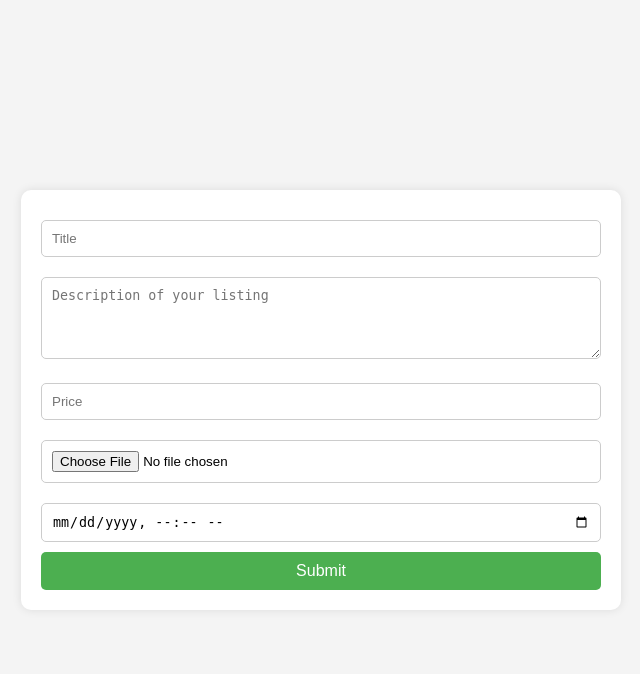
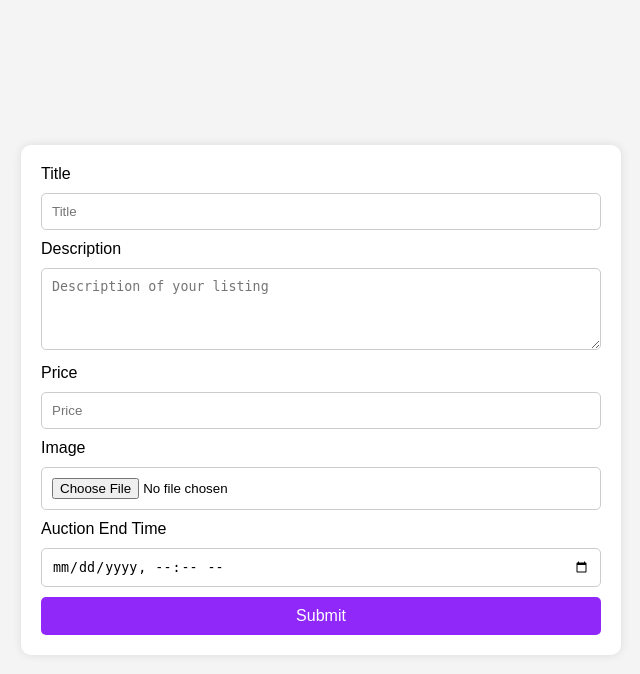
Before and after one commit to ZafirChowdhury/b2bWeb, a Python web app: template templates/new_listing.html in a window 1280 px wide. Shown: the top 674 px of the page, without its empty margins (319-959 px from the left). Run offline with Jinja, Linux system fonts and the light colour scheme; the template is opened without the code that fills it, so the values that code supplies are empty.

Commit message:
Made the pages look nicer

```diff
--- a/static/styles/styles.css
+++ b/static/styles/styles.css
@@ -22,7 +22,7 @@ form {
 }
 
 /* Form inputs */
-input[type="text"], input[type="number"], input[type="file"], input[type="datetime-local"], input[type="password"], textarea {
+input[type="text"], input[type="number"], input[type="file"], input[type="datetime-local"], input[type="password"], input[type="email"],textarea {
     width: 100%;
     padding: 10px;
     margin: 10px 0;
@@ -40,7 +40,7 @@ textarea {
 button[type="submit"] {
     width: 100%;
     padding: 10px;
-    background-color: #4CAF50;
+    background-color: #9028fa;
     color: white;
     border: none;
     border-radius: 5px;
@@ -49,7 +49,7 @@ button[type="submit"] {
 }
 
 button[type="submit"]:hover {
-    background-color: #45a049;
+    background-color: #9028fa;
 }
 
 /* Responsive design */
--- a/templates/new_listing.html
+++ b/templates/new_listing.html
@@ -4,17 +4,52 @@
 
 {% block main %}
 
-    <form action="/new_listing" method="post" enctype="multipart/form-data">
+<form action="/new_listing" method="post" enctype="multipart/form-data" id="listing-form">
 
-        <input name="title" type="text" placeholder="Title" required>
-        <textarea name="description" rows="4" cols="50" placeholder="Description of your listing" required></textarea>
-        <input name="price" type="number" step="0.01" min="0" placeholder="Price" required>
+    <label for="title">Title</label>
+    <input name="title" type="text" id="title" placeholder="Title" required>
 
-        <input name="image" type="file" accept="image/*">
-        <input name="auction_end_time" type="datetime-local">
+    <label for="description">Description</label>
+    <textarea name="description" rows="4" id="description" placeholder="Description of your listing" required></textarea>
 
-        <button type="submit">Submit</button>
+    <label for="price">Price</label>
+    <input name="price" type="number" id="price" step="0.01" min="0" placeholder="Price" required>
 
-    </form>
+    <label for="image">Image</label>
+    <input name="image" type="file" id="image" accept="image/*" onchange="previewImage(event)">
+    <img id="image-preview" src="#" alt="Image Preview" style="display: none; margin-top: 10px; max-width: 100%;">
+
+    <br>
+    <label for="auction_end_time">Auction End Time</label>
+    <input name="auction_end_time" type="datetime-local" id="auction_end_time">
+
+    <button type="submit">Submit</button>
+
+</form>
+
+<script>
+    function previewImage(event) {
+        var reader = new FileReader();
+        reader.onload = function(){
+            var output = document.getElementById('image-preview');
+            output.src = reader.result;
+            output.style.display = 'block';
+        };
+        reader.readAsDataURL(event.target.files[0]);
+    }
+
+    function setMinDateTime() {
+            var now = new Date();
+            var year = now.getFullYear();
+            var month = (now.getMonth() + 1).toString().padStart(2, '0');
+            var day = now.getDate().toString().padStart(2, '0');
+            var hours = now.getHours().toString().padStart(2, '0');
+            var minutes = now.getMinutes().toString().padStart(2, '0');
+            var currentDateTime = `${year}-${month}-${day}T${hours}:${minutes}`;
+            document.getElementById('auction_end_time').setAttribute('min', currentDateTime);
+        }
+
+        document.addEventListener('DOMContentLoaded', setMinDateTime);
+</script>
 
 {% endblock %}
```
Also changed, not shown: templates/login.html (+8 -4 lines), templates/register.html (+19 -7 lines).
